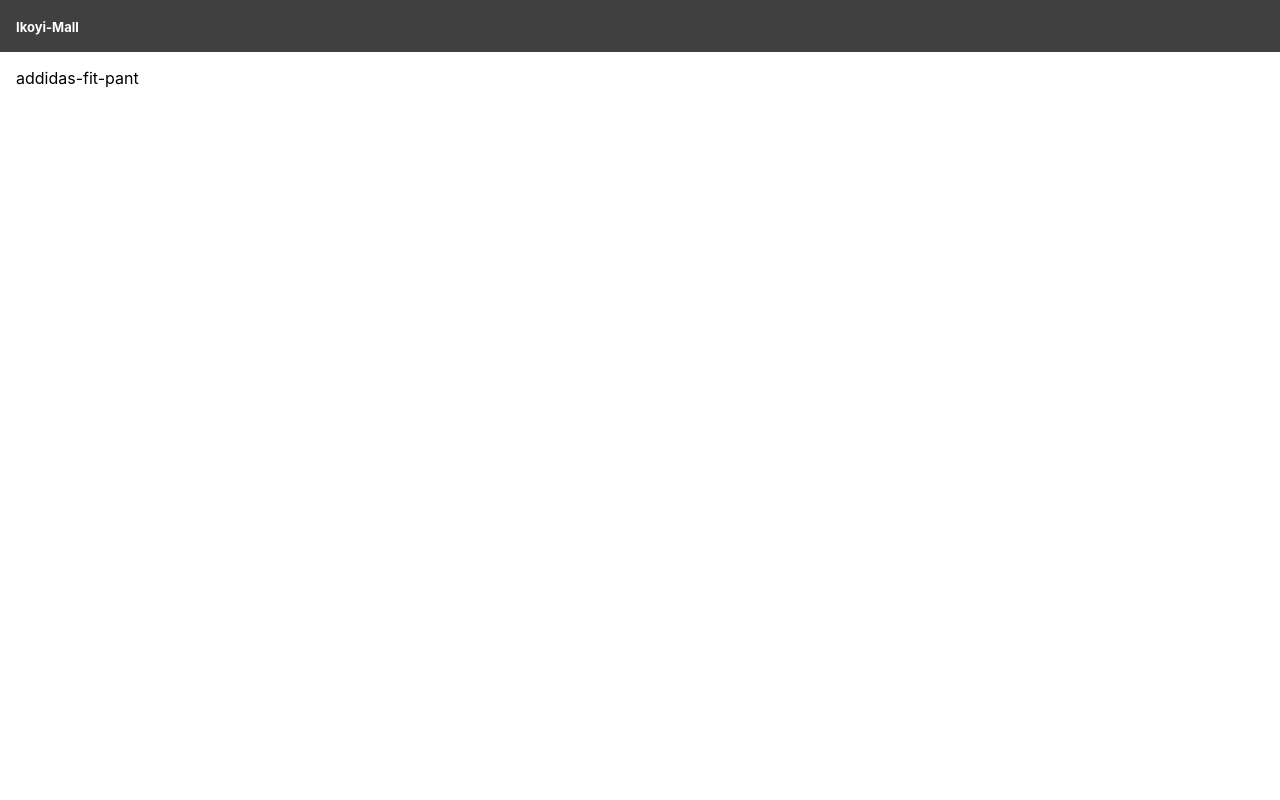
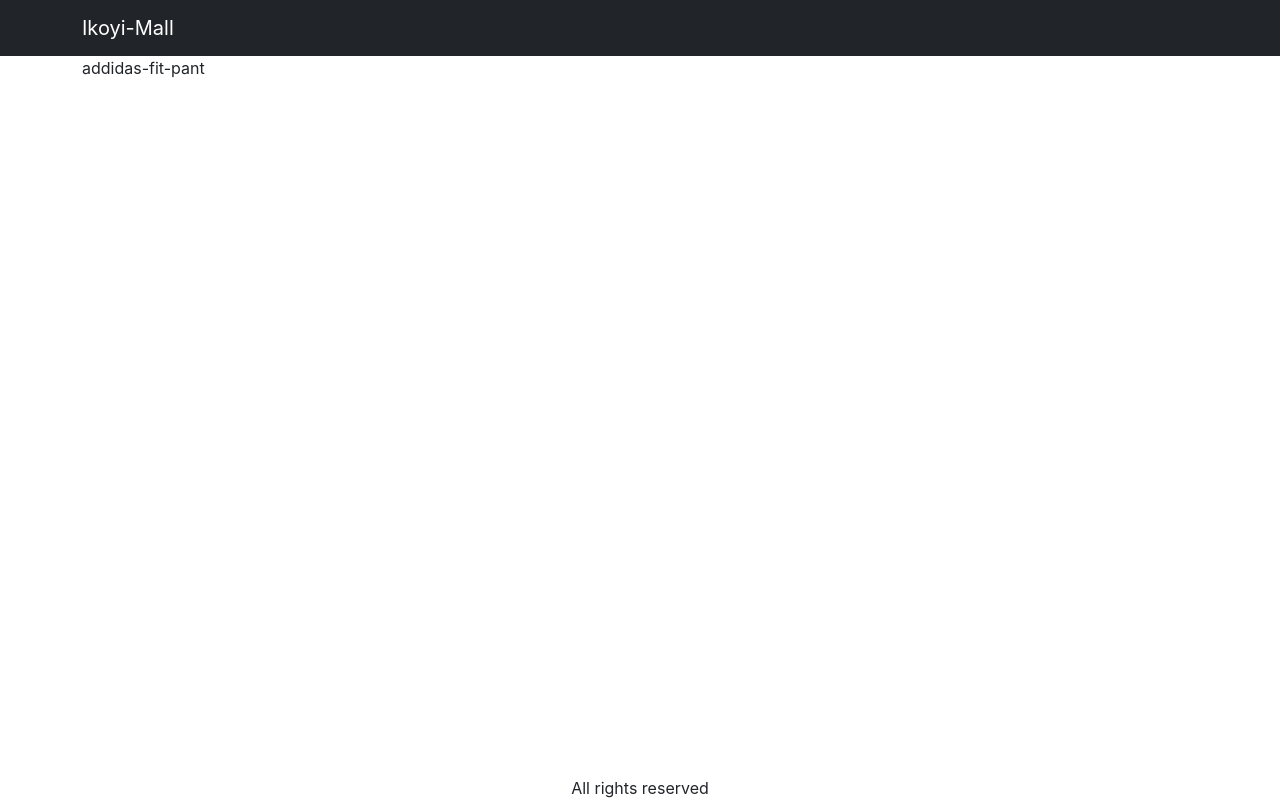
Before and after one commit to chukwuebukaVictor/SHOP-UI, a React (Create React App) app: page /product/addidas-fit-pant in a window 1280 px wide. Built offline with nearby package versions, Linux system fonts and the light colour scheme.

Commit message:
Add footer and style with react bootstrap

```diff
--- a/package.json
+++ b/package.json
@@ -8,8 +8,11 @@
     "@testing-library/react": "^13.4.0",
     "@testing-library/user-event": "^13.5.0",
     "axios": "^1.4.0",
+    "bootstrap": "^5.2.3",
     "react": "^18.2.0",
+    "react-bootstrap": "^2.7.4",
     "react-dom": "^18.2.0",
+    "react-router-bootstrap": "^0.26.2",
     "react-router-dom": "^6.11.0",
     "react-scripts": "5.0.1",
     "use-reducer-logger": "^1.0.2",
--- a/src/App.js
+++ b/src/App.js
@@ -4,20 +4,35 @@
 // import data from './data';
 import HomeScreen from './screens/HomeScreen';
 import ProductScreen from './screens/ProductScreen';
+import Navbar from 'react-bootstrap/Navbar';
+import Container from 'react-bootstrap/Container';
+import { LinkContainer } from 'react-router-bootstrap';
 
 function App() {
   return (
     <BrowserRouter>
-      <div>
+      <div className="d-flex flex-column site-container">
         <header>
-          <Link to="/">Ikoyi-Mall</Link>
+          <Navbar bg="dark" variant="dark">
+            <Container>
+              <LinkContainer to="/">
+                <Navbar.Brand>Ikoyi-Mall</Navbar.Brand>
+              </LinkContainer>
+            </Container>
+          </Navbar>
+          {/* <Link to="/">Ikoyi-Mall</Link> */}
         </header>
         <main>
-          <Routes>
-            <Route path="/product/:slug" element={<ProductScreen />} />
-            <Route path="/" element={<HomeScreen />} />
-          </Routes>
+          <Container>
+            <Routes>
+              <Route path="/product/:slug" element={<ProductScreen />} />
+              <Route path="/" element={<HomeScreen />} />
+            </Routes>
+          </Container>
         </main>
+        <footer>
+          <div class="text-center">All rights reserved</div>
+        </footer>
       </div>
     </BrowserRouter>
   );
--- a/src/index.css
+++ b/src/index.css
@@ -7,7 +7,7 @@
   -moz-osx-font-smoothing: grayscale;
 }
 
-header {
+/* header {
   background-color: #404040;
   padding: 1rem;
 }
@@ -17,6 +17,10 @@
   font-weight: bold;
   text-decoration: none;
   font-size: small;
+} */
+
+.site-container {
+  min-height: 100vh;
 }
 
 .products {
@@ -26,7 +30,7 @@
 }
 
 main {
-  padding: 1rem;
+  flex: 1;
 }
 .product {
   border: 1px solid #404040;
--- a/src/index.js
+++ b/src/index.js
@@ -1,5 +1,6 @@
 import React from 'react';
 import ReactDOM from 'react-dom/client';
+import 'bootstrap/dist/css/bootstrap.min.css';
 import './index.css';
 import App from './App';
 import reportWebVitals from './reportWebVitals';
--- a/src/screens/HomeScreen.js
+++ b/src/screens/HomeScreen.js
@@ -57,7 +57,7 @@
                   <p>{product.name}</p>
                 </Link>
                 <p>
-                  <strong>{product.price}</strong>
+                  <strong>${product.price}</strong>
                 </p>
                 <button>Add to cart</button>
               </div>
```
Also changed, not shown: 1 other file (tests, documents, lock files or other folders).
